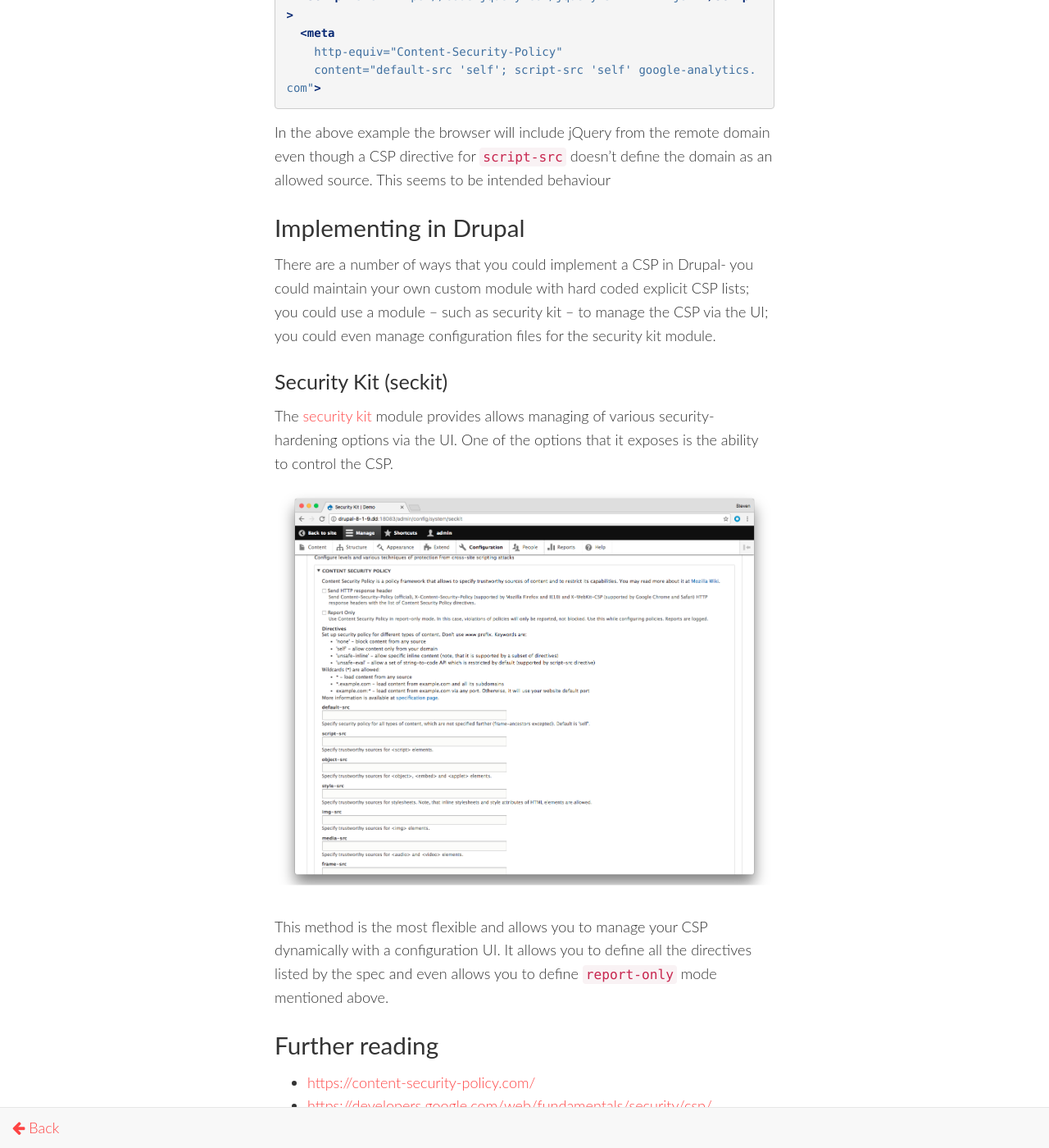
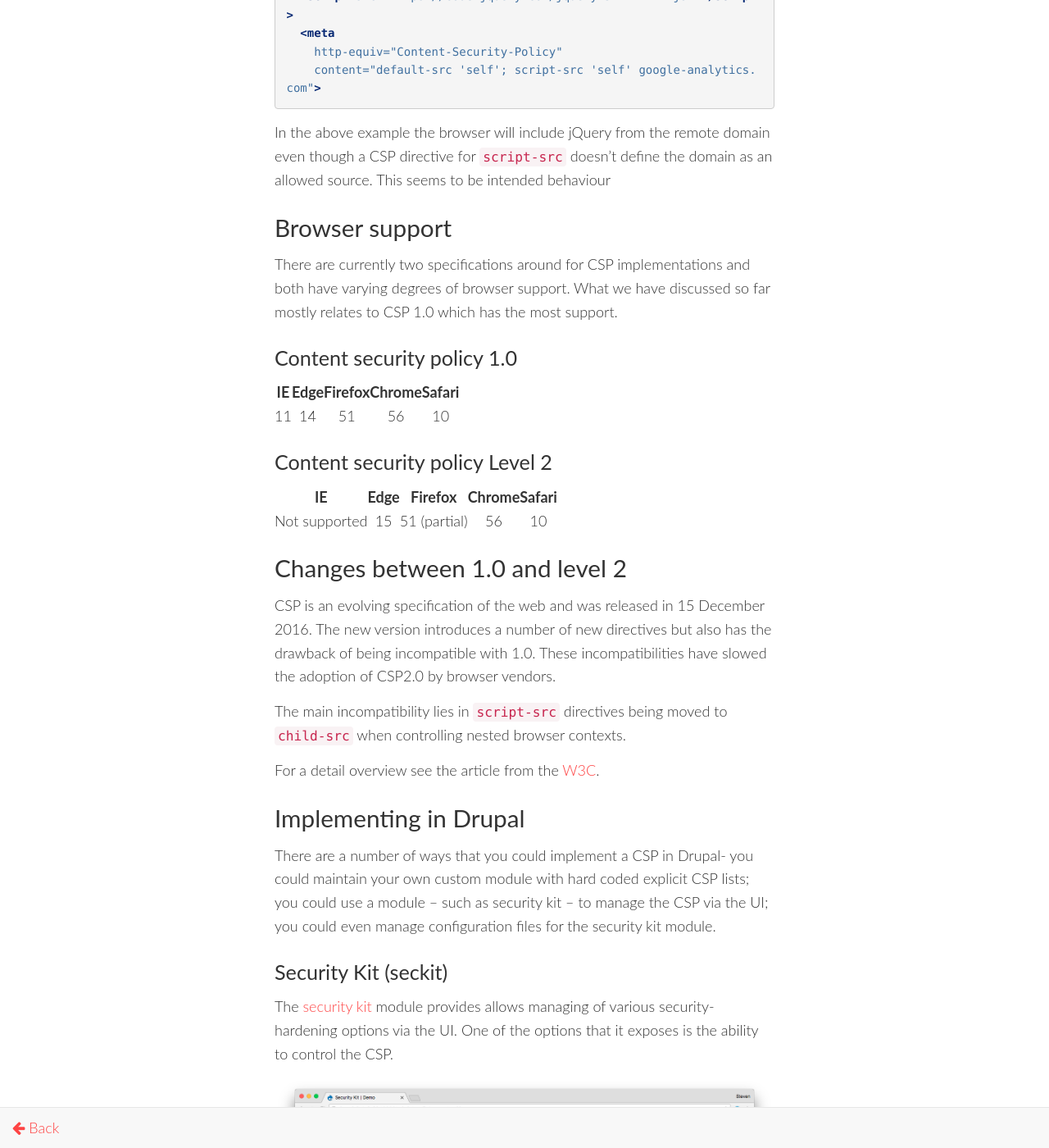
Before and after one commit to steveworley/steveworley.github.io, a Jekyll site: the page built from _posts/2017-02-02-csp-drupal-8.md, in a window 1280 px wide and 1400 px high, scrolled down 2697 px. Shown: the whole window at 82% size. Built offline with Jekyll 4.4.1, drawn with Linux system fonts in a browser that asks for light colours; nearby versions of some CDN libraries; comment, search, counter and statistics services are not loaded; some of the changed text lies outside the part shown.

Commit message:
Update to CSP

```diff
--- a/_posts/2017-02-02-csp-drupal-8.md
+++ b/_posts/2017-02-02-csp-drupal-8.md
@@ -75,6 +75,32 @@ An interesting thing to note when using the `meta` tag is that this needs to be
 
 In the above example the browser will include jQuery from the remote domain even though a CSP directive for `script-src` doesn't define the domain as an allowed source. This seems to be intended behaviour
 
+## Browser support
+
+There are currently two specifications around for CSP implementations and both
+have varying degrees of browser support. What we have discussed so far mostly relates to CSP 1.0 which has the most support.
+
+### Content security policy 1.0
+
+| IE   | Edge  | Firefox  | Chrome  | Safari  |
+|:-:|:-:|:-:|:-:|:-:|
+| 11  | 14 | 51  | 56  | 10   |
+
+### Content security policy Level 2
+
+| IE   | Edge  | Firefox  | Chrome  | Safari  |
+|:-:|:-:|:-:|:-:|:-:|
+| Not supported  | 15 | 51 (partial)  | 56  | 10   |
+
+
+## Changes between 1.0 and level 2
+
+CSP is an evolving specification of the web and was released in 15 December 2016. The new version introduces a number of new directives but also has the drawback of being incompatible with 1.0. These incompatibilities have slowed the adoption of CSP2.0 by browser vendors.
+
+The main incompatibility lies in `script-src` directives being moved to `child-src` when controlling nested browser contexts.
+
+For a detail overview see the article from the [W3C](https://www.w3.org/TR/CSP2/).
+
 ## Implementing in Drupal
 
 There are a number of ways that you could implement a CSP in Drupal- you could maintain your own custom module with hard coded explicit CSP lists; you could use a module -- such as security kit -- to manage the CSP via the UI; you could even manage configuration files for the security kit module.
```
Also changed, not shown: other parts of _posts/2017-02-02-csp-drupal-8.md (+3 -0 lines).
